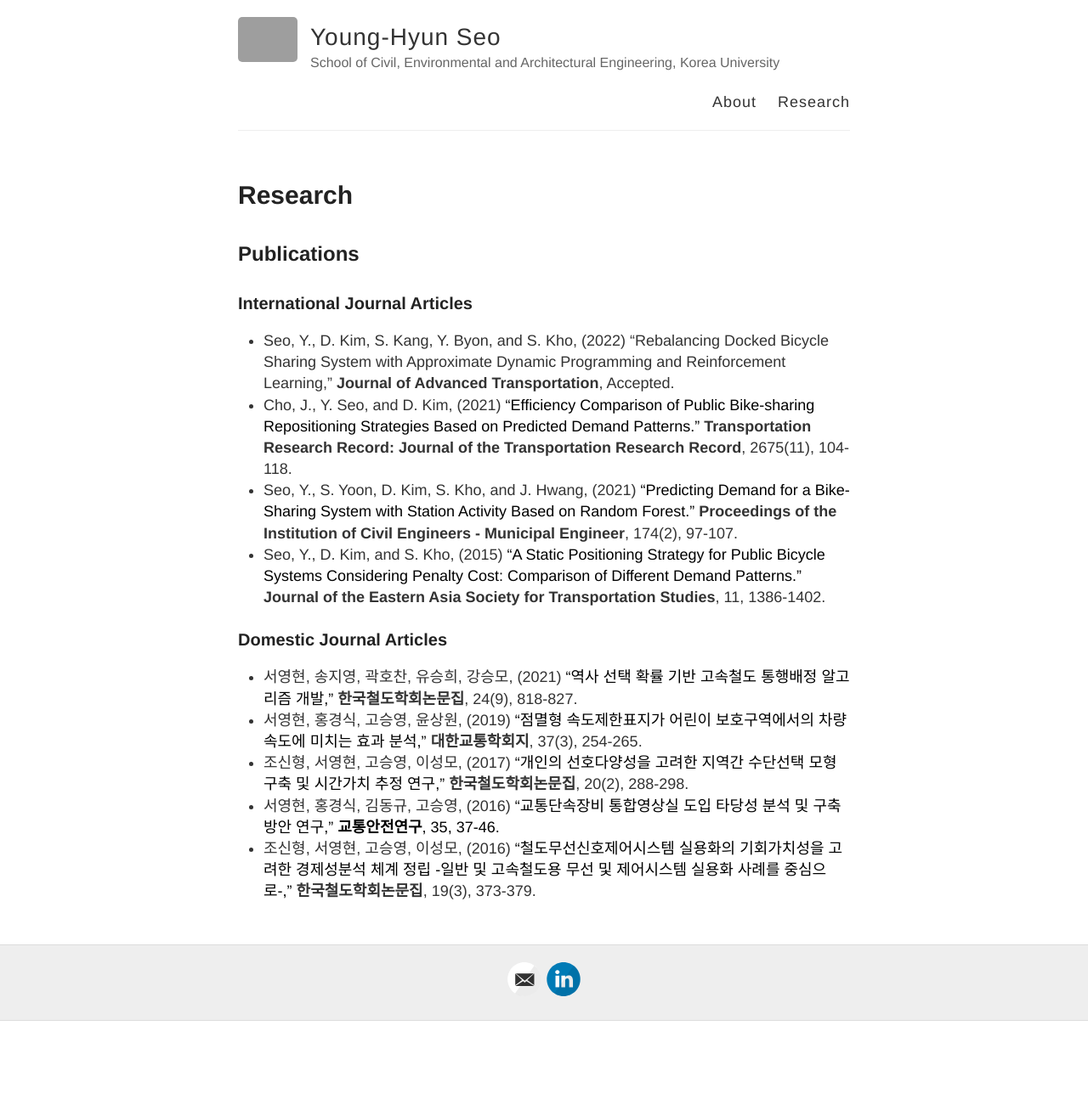
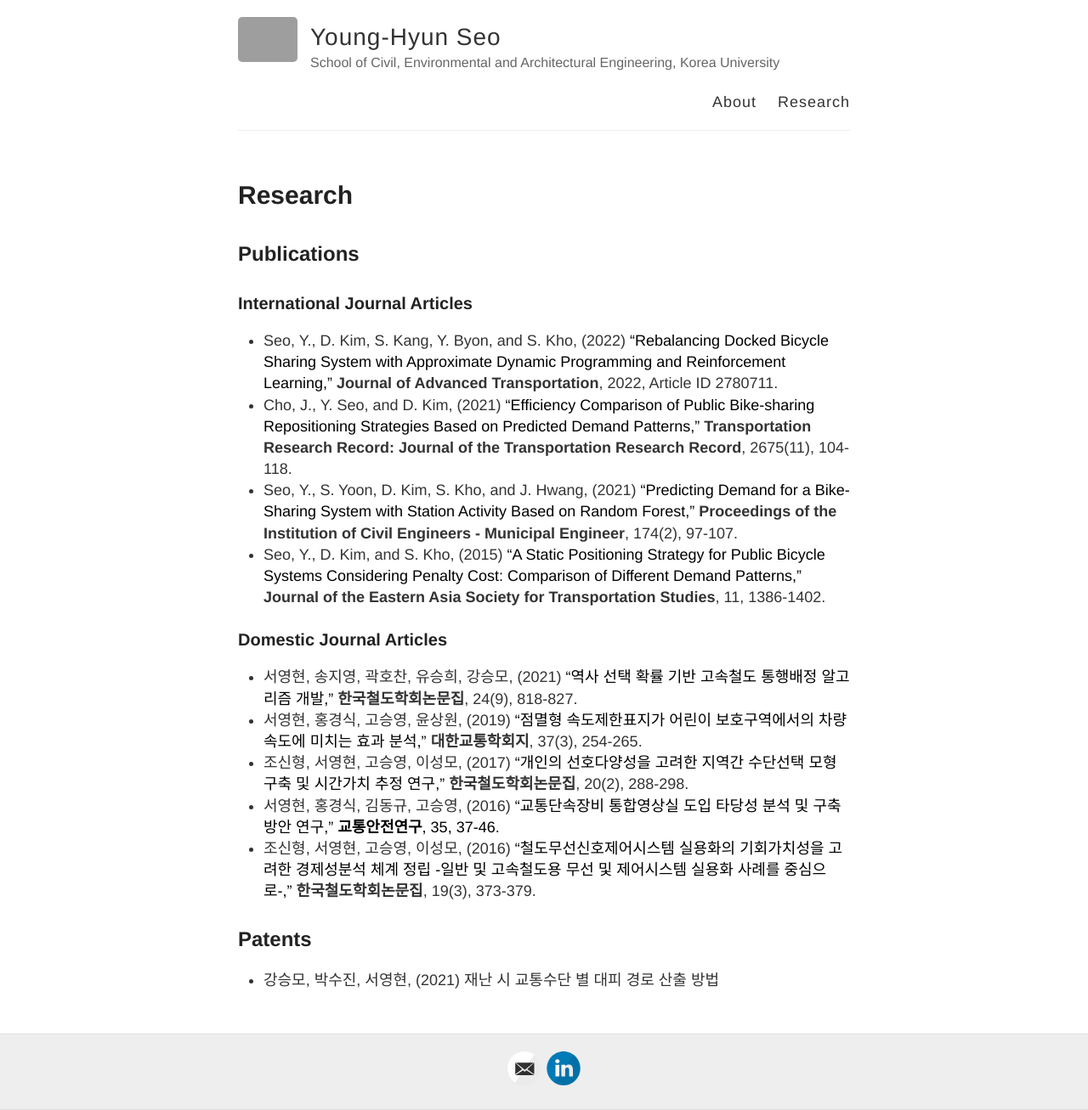
Before and after one commit to younghyunseo/homepage, a Jekyll site: the page built from research.md, in a window 1280 px wide. Shown: the whole page at 85% size. Built offline with Jekyll 4.4.1, drawn with Linux system fonts in a browser that asks for light colours; before the commit the page ends 1202 px from its top, so only the background shows below that; grey boxes are pictures that could not be loaded.

```diff
--- a/research.md
+++ b/research.md
@@ -6,10 +6,10 @@ permalink: /research/
 
 ## Publications
 ### International Journal Articles
-* Seo, Y., D. Kim, S. Kang, Y. Byon, and S. Kho, (2022) “Rebalancing Docked Bicycle Sharing System with Approximate Dynamic Programming and Reinforcement Learning,” **Journal of Advanced Transportation**, Accepted.
-* Cho, J., Y. Seo, and D. Kim, (2021) <a href="https://doi.org/10.1177/03611981211016859" style="color: black;">“Efficiency Comparison of Public Bike-sharing Repositioning Strategies Based on Predicted Demand Patterns.”</a> **Transportation Research Record: Journal of the Transportation Research Record**, 2675(11), 104-118.
-* Seo, Y., S. Yoon, D. Kim, S. Kho, and J. Hwang, (2021) <a href="https://doi.org/10.1680/jmuen.20.00001" style="color: black;">“Predicting Demand for a Bike-Sharing System with Station Activity Based on Random Forest.”</a> **Proceedings of the Institution of Civil Engineers - Municipal Engineer**, 174(2), 97-107.
-* Seo, Y., D. Kim, and S. Kho, (2015) <a href="https://doi.org/10.11175/easts.11.1378" style="color: black;">“A Static Positioning Strategy for Public Bicycle Systems Considering Penalty Cost: Comparison of Different Demand Patterns.”</a> **Journal of the Eastern Asia Society for Transportation Studies**, 11, 1386-1402.
+* Seo, Y., D. Kim, S. Kang, Y. Byon, and S. Kho, (2022) <a href="https://doi.org/10.1155/2022/2780711" style="color: black;"> “Rebalancing Docked Bicycle Sharing System with Approximate Dynamic Programming and Reinforcement Learning,”</a> **Journal of Advanced Transportation**, 2022, Article ID 2780711.
+* Cho, J., Y. Seo, and D. Kim, (2021) <a href="https://doi.org/10.1177/03611981211016859" style="color: black;">“Efficiency Comparison of Public Bike-sharing Repositioning Strategies Based on Predicted Demand Patterns,”</a> **Transportation Research Record: Journal of the Transportation Research Record**, 2675(11), 104-118.
+* Seo, Y., S. Yoon, D. Kim, S. Kho, and J. Hwang, (2021) <a href="https://doi.org/10.1680/jmuen.20.00001" style="color: black;">“Predicting Demand for a Bike-Sharing System with Station Activity Based on Random Forest,”</a> **Proceedings of the Institution of Civil Engineers - Municipal Engineer**, 174(2), 97-107.
+* Seo, Y., D. Kim, and S. Kho, (2015) <a href="https://doi.org/10.11175/easts.11.1378" style="color: black;">“A Static Positioning Strategy for Public Bicycle Systems Considering Penalty Cost: Comparison of Different Demand Patterns,”</a> **Journal of the Eastern Asia Society for Transportation Studies**, 11, 1386-1402.
 
 ### Domestic Journal Articles
 * 서영현, 송지영, 곽호찬, 유승희, 강승모, (2021) <a href="https://doi.org/10.7782/JKSR.2021.24.9.818" style="color: black;">“역사 선택 확률 기반 고속철도 통행배정 알고리즘 개발,”</a> **한국철도학회논문집**, 24(9), 818-827.
@@ -17,3 +17,6 @@ permalink: /research/
 * 조신형, 서영현, 고승영, 이성모, (2017) <a href="https://doi.org/10.7782/JKSR.2017.20.2.288" style="color: black;">"개인의 선호다양성을 고려한 지역간 수단선택 모형 구축 및 시간가치 추정 연구,"</a> **한국철도학회논문집**, 20(2), 288-298.
 * 서영현, 홍경식, 김동규, 고승영, (2016) <a href="https://www.koroad.or.kr/kp_web/thesis.do" style="color: black;">"교통단속장비 통합영상실 도입 타당성 분석 및 구축 방안 연구," **교통안전연구**, 35, 37-46.
 * 조신형, 서영현, 고승영, 이성모, (2016) <a href="http://dx.doi.org/10.7782/JKSR.2016.19.3.373" style="color: black;">"철도무선신호제어시스템 실용화의 기회가치성을 고려한 경제성분석 체계 정립 -일반 및 고속철도용 무선 및 제어시스템 실용화 사례를 중심으로-,"</a> **한국철도학회논문집**, 19(3), 373-379.
+
+## Patents
+* 강승모, 박수진, 서영현, (2021) 재난 시 교통수단 별 대피 경로 산출 방법
```
